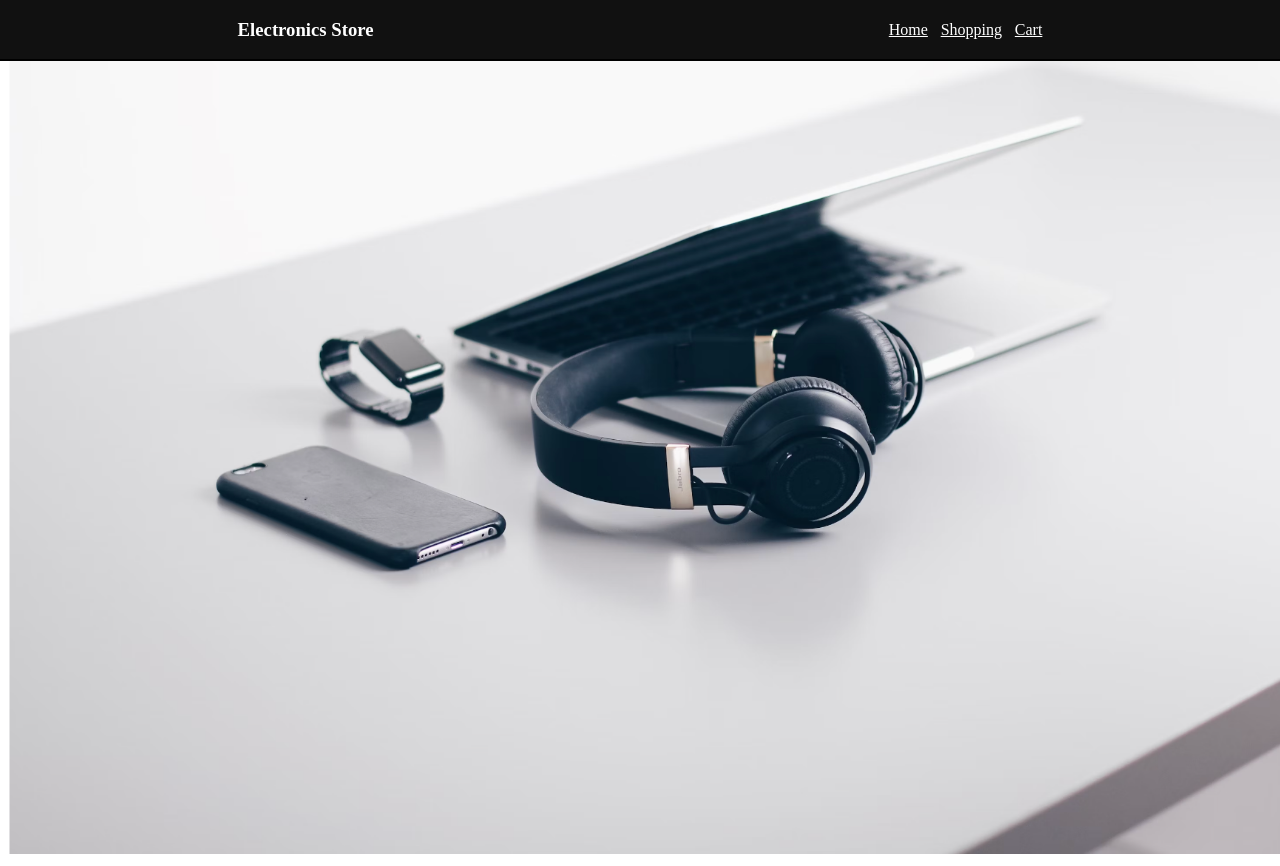
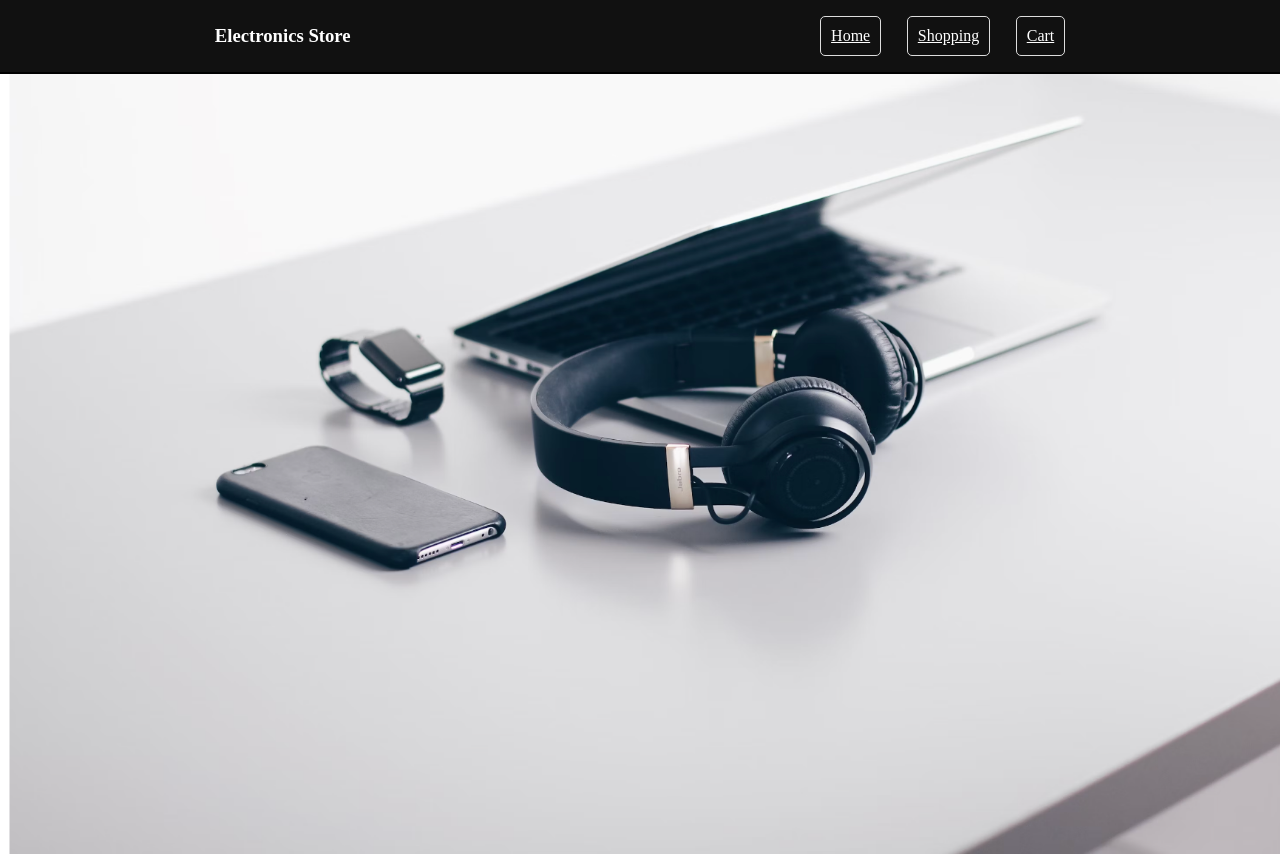
Before and after one commit to jwaddell10/ShoppingCart, a React (Vite) app: page / in a window 1280 px wide. Built offline with nearby package versions, Linux system fonts and the light colour scheme; the HTML template or start-up script is replaced by a standard one.

Commit message:
update buttons on navbar, make more user friendly

```diff
--- a/src/components/NavBar/NavBar.jsx
+++ b/src/components/NavBar/NavBar.jsx
@@ -59,8 +59,20 @@ const StyledNavBar = styled.section`
 const StyledList = styled.section`
   color: white;
   list-style-type: none;
-  gap: 1vw;
+  gap: 2vw;
   display: flex;
+
+  li {
+    padding: 10px;
+    border: 1px solid #ddd;
+    border-radius: 5px;
+    transition: border-color 0.3s, box-shadow 0.3s;
+  }
+
+  li:hover {
+    border: 2px solid white;
+    box-shadow: 0 0 10px rgba(0, 0, 0, 0.2);
+  }
 `;
 
 export default NavBar;
```
